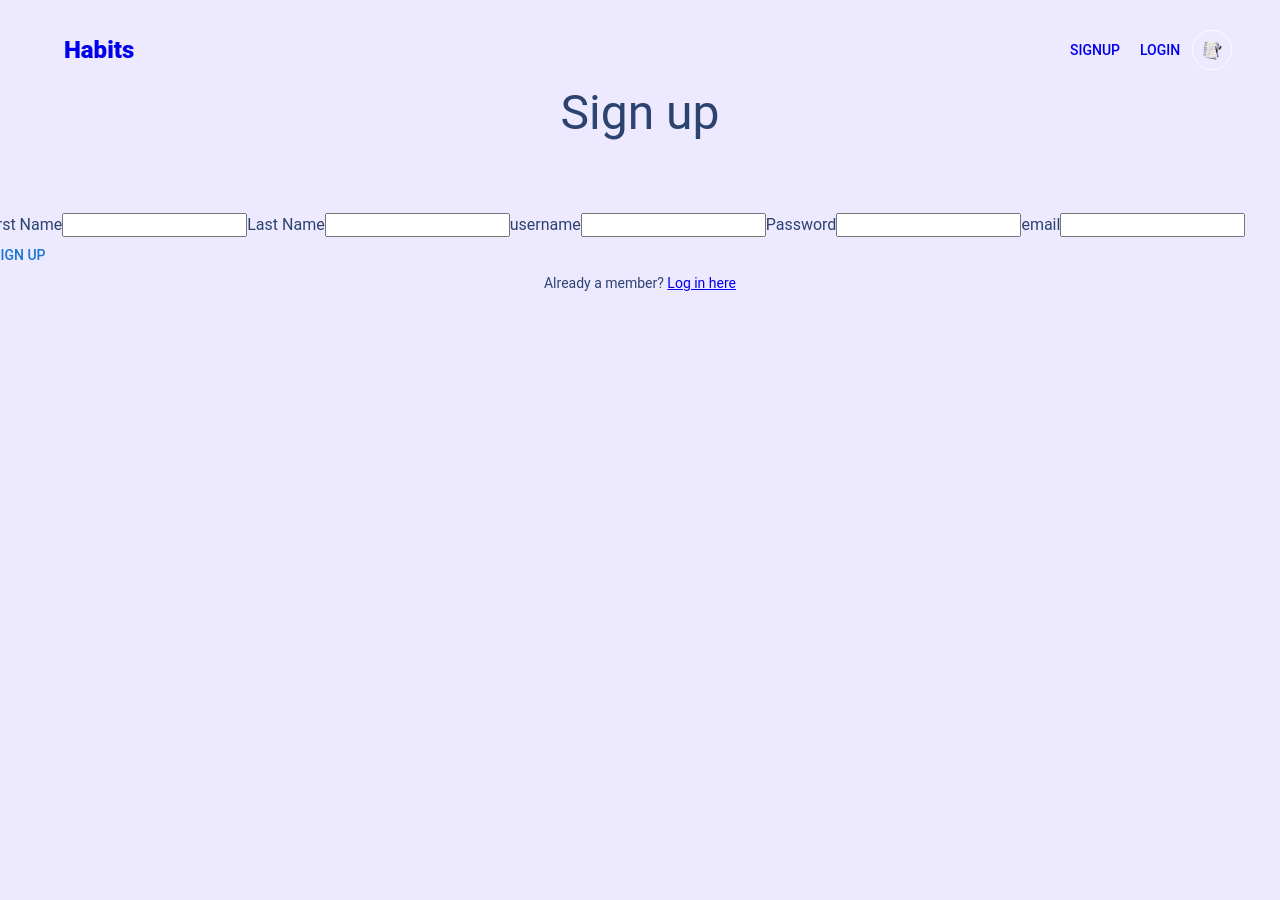
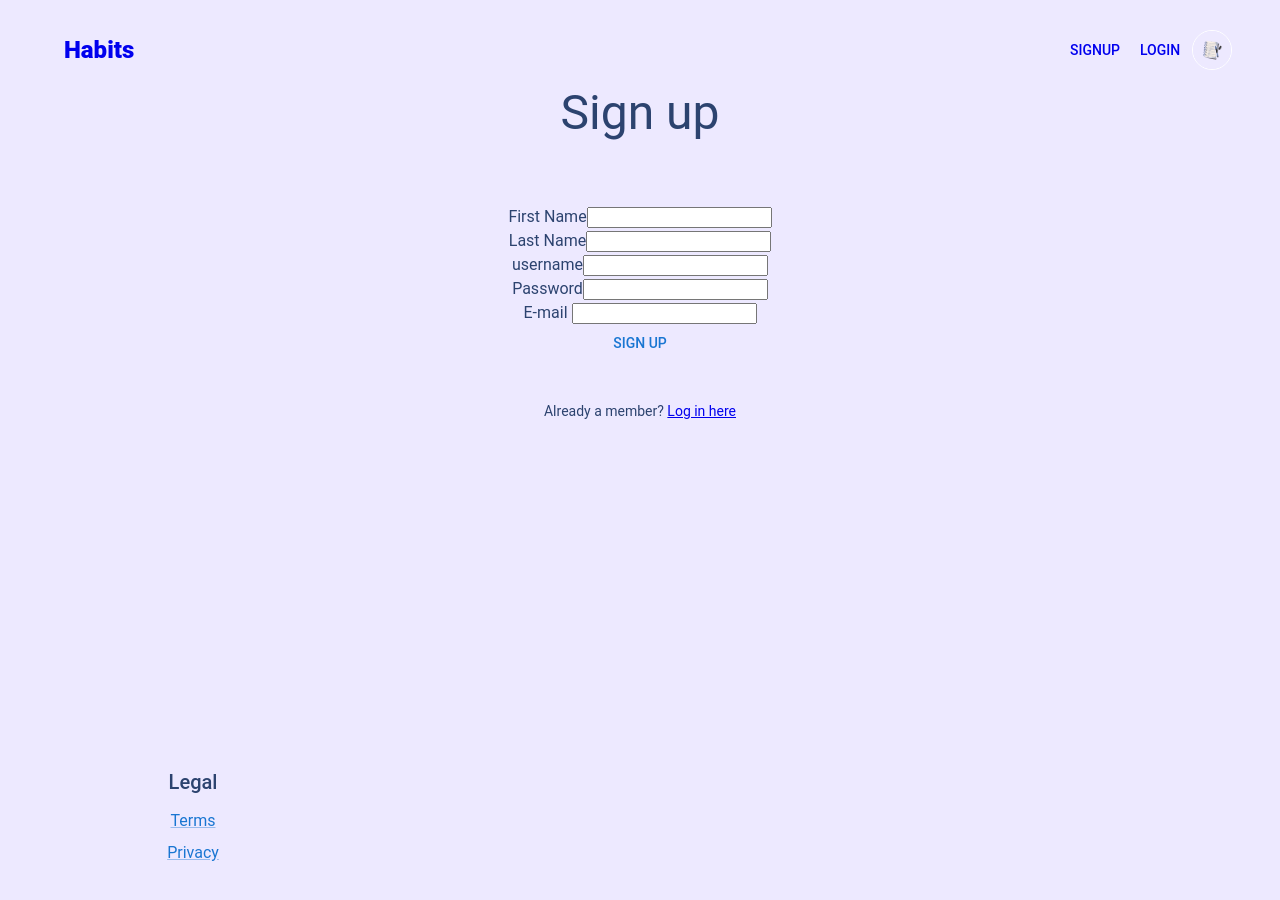
Before and after one commit to vmaineng/Habit-2023, a React (Create React App) app in the folder client/: page /signup in a window 1280 px wide. Shown: the top 900 px of the page. Before the commit the page ends 800 px from the top, so only its background shows below. Built offline with nearby package versions, Linux system fonts and the light colour scheme.

Commit message:
format layout signup

```diff
--- a/client/src/components/SignupForm.js
+++ b/client/src/components/SignupForm.js
@@ -1,9 +1,10 @@
-import {useState} from 'react'
+import {useState} from 'react';
+import Container from '@mui/material/Container';
 import Box from '@mui/material/Box';
 import Button from '@mui/material/Button';
 import { useNavigate } from 'react-router-dom';
-import TextField from '@mui/material/TextField';
 import Grid from '@mui/material/Grid';
+
 
 function SignupForm() {
     const [firstName, setFirstName]= useState('');
@@ -47,43 +48,41 @@ if (response.ok) {
     <div>
         <Box
           sx={{
-            marginTop: 8,
+            marginTop: 4,
             display: 'flex',
             flexDirection: 'column',
             alignItems: 'center',
           }}
         >
+          <Container maxWidth="sm">
         <form onSubmit={handleSubmit}>
-    <Box sx={{ mt: 3}}>
-    <Grid container spacing={2}>
-              {/* <Grid item xs={12} sm={6}>
-              <TextField
-                  autoComplete="given-name"
-                  name="firstName"
-                  required
-                  fullWidth
-                  id="firstName"
-                  label="First Name"
-                  autoFocus
-                />
-              </Grid> */}
+    <Box sx={{ mt: 4, mb: 5}}>
+
+
     <label> First Name</label>
         <input type="text" onChange={(e) => setFirstName(e.target.value)} value={firstName} />
+        <br />
         <label> Last Name</label>
         <input type="text" onChange={(e) => setLastName(e.target.value)} value={lastName} />
+        <br />
         <label> username</label>
         <input type="text" onChange={(e) => setUsername(e.target.value)} value={username} />
+        <br />
         <label>Password</label>
         <input type="text" onChange={(e) => setPassword(e.target.value)} value={password} />
-        <label>email</label>
+        <br />
+        <label>E-mail </label>
         <input type="text" onChange={(e) => setEmail(e.target.value)} value={email} />
+       <br />
+       <Button type="submit">Sign up</Button>
 
-       <Button type="submit">Sign up</Button>
-       </Grid>
     </Box>
+
     </form>
+    </Container>
     {error && error}
     </Box>
+
     </div>
   )
 }
--- a/client/src/pages/Signup.js
+++ b/client/src/pages/Signup.js
@@ -3,6 +3,8 @@ import Navbar from '../components/Navbar'
 import Typography from "@mui/material/Typography";
 import { Link } from "react-router-dom";
 import SignupForm from '../components/SignupForm';
+import Footer from "../components/Footer";
+import Box from '@mui/material/Box';
 
 function Signup() {
   return (
@@ -17,6 +19,9 @@ function Signup() {
           Log in here
         </Link>
       </Typography>
+      <Box sx={{ mt: 35}}>
+      <Footer />
+      </Box>
     </div>
   )
 }
```
